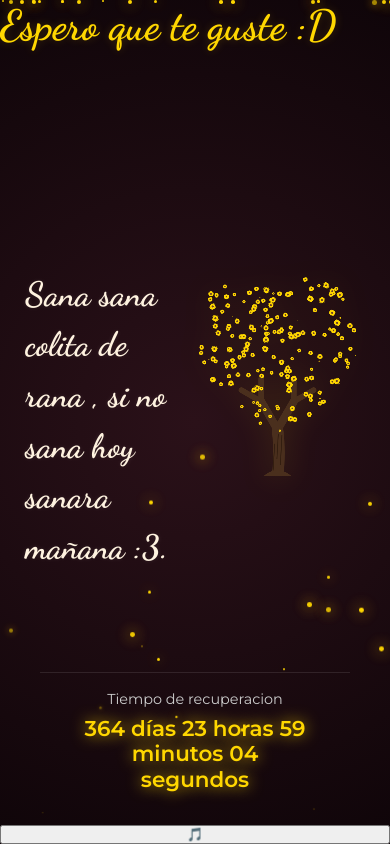
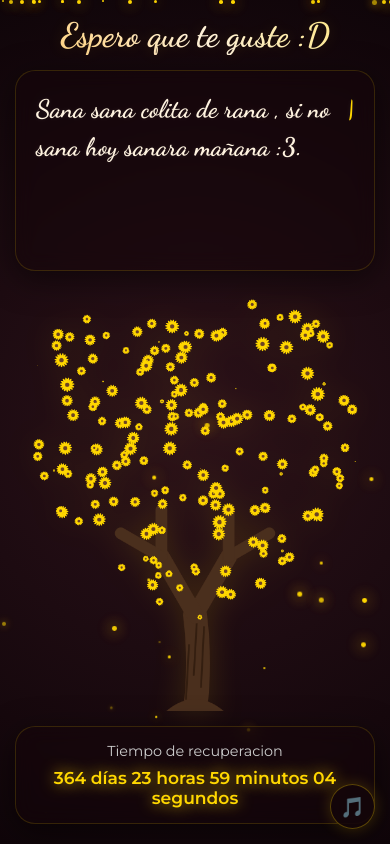
Before and after one commit to gpar781-glitch/Flores_Amarilla, a plain HTML site: page index.html in a window 390 px wide. Drawn offline with Linux system fonts and the light colour scheme.

Commit message:
Add files via upload

```diff
--- a/Css/style.css
+++ b/Css/style.css
@@ -30,22 +30,48 @@ body {
     align-items: center;
     position: relative;
     z-index: 10;
+    perspective: 1000px; /* Efecto 3D Parallax */
 }
 
 /* Sección de texto */
 .text-section {
     flex: 1;
-    padding-right: 20px;
+    padding: 30px;
+    margin-right: 20px;
     z-index: 10;
+    /* Glassmorphism */
+    background: rgba(20, 5, 10, 0.45);
+    backdrop-filter: blur(10px);
+    -webkit-backdrop-filter: blur(10px);
+    border: 1px solid rgba(255, 215, 0, 0.15);
+    border-radius: 20px;
+    box-shadow: 0 8px 32px 0 rgba(0, 0, 0, 0.5);
+    transition: transform 0.15s ease-out;
 }
 
 .title {
     font-family: 'Dancing Script', cursive;
     font-size: clamp(1.8rem, 5vh, 3.2rem);
     font-weight: 700;
-    margin-bottom: clamp(10px, 3vh, 30px);
-    color: #FFD700;
-    text-shadow: 0 0 10px rgba(255, 215, 0, 0.2);
+    background: linear-gradient(45deg, #FFD700, #FFA500, #FFF3E0, #FFD700);
+    background-size: 300% auto;
+    color: transparent;
+    -webkit-background-clip: text;
+    background-clip: text;
+    animation: shineTitle 4s linear infinite;
+    text-shadow: 0 0 15px rgba(255, 215, 0, 0.15);
+}
+
+.global-title {
+    text-align: center;
+    margin-top: clamp(20px, 4vh, 40px);
+    margin-bottom: 0;
+    z-index: 10;
+    width: 100%;
+}
+
+@keyframes shineTitle {
+    to { background-position: 300% center; }
 }
 
 .typing-container {
@@ -59,12 +85,28 @@ body {
     text-shadow: 0 0 5px rgba(255, 255, 255, 0.1);
 }
 
+.typing-container::after {
+    content: '|';
+    animation: blinkCursor 1s infinite;
+    color: #FFD700;
+    margin-left: 5px;
+    font-weight: 300;
+}
+
+@keyframes blinkCursor {
+    0%, 100% { opacity: 1; }
+    50% { opacity: 0; }
+}
+
 /* Sección del Canvas */
 .canvas-container {
     flex: 1.2;
     display: flex;
     justify-content: center;
     align-items: center;
+    position: relative;
+    transition: transform 0.15s ease-out;
+    transform-style: preserve-3d;
 }
 
 canvas {
@@ -79,10 +121,17 @@ canvas {
 .counter-section {
     text-align: center;
     padding: clamp(10px, 2vh, 20px) 40px clamp(20px, 4vh, 40px) 40px;
-    border-top: 1px solid rgba(255, 255, 255, 0.1);
-    margin: 0 40px;
+    margin: 0 40px 20px 40px;
     position: relative;
     z-index: 10;
+    /* Glassmorphism */
+    background: rgba(20, 5, 10, 0.45);
+    backdrop-filter: blur(10px);
+    -webkit-backdrop-filter: blur(10px);
+    border: 1px solid rgba(255, 215, 0, 0.15);
+    border-radius: 20px;
+    box-shadow: 0 8px 32px 0 rgba(0, 0, 0, 0.5);
+    transition: transform 0.15s ease-out;
 }
 
 .counter-title {
@@ -106,7 +155,7 @@ canvas {
     box-shadow: 0 0 10px #FFD700, 0 0 20px #FF8C00;
     pointer-events: none;
     z-index: 1;
-    animation: floatUp 15s infinite linear, glow 3s infinite alternate;
+    animation: floatUpSway 15s infinite linear, glow 3s infinite alternate;
 }
 
 @keyframes heartbeat {
@@ -117,14 +166,135 @@ canvas {
     100% { transform: scale(1); }
 }
 
-@keyframes floatUp {
-    0% { transform: translateY(100vh) scale(0); opacity: 0; }
-    10% { opacity: 1; transform: translateY(80vh) scale(1); }
-    90% { opacity: 1; transform: translateY(10vh) scale(1); }
-    100% { transform: translateY(-10vh) scale(0); opacity: 0; }
+@keyframes floatUpSway {
+    0% { transform: translateY(100vh) translateX(0) scale(0); opacity: 0; }
+    10% { opacity: 1; transform: translateY(80vh) translateX(var(--sway-amount)) scale(1); }
+    50% { transform: translateY(40vh) translateX(calc(var(--sway-amount) * -1)) scale(1); }
+    90% { opacity: 1; transform: translateY(10vh) translateX(var(--sway-amount)) scale(1); }
+    100% { transform: translateY(-10vh) translateX(0) scale(0); opacity: 0; }
 }
 
 @keyframes glow {
     0% { opacity: 0.3; box-shadow: 0 0 5px #FFD700; }
     100% { opacity: 1; box-shadow: 0 0 15px #FFD700, 0 0 20px #FF8C00; }
 }
+
+/* Pétalos Cayendo (desde el árbol) */
+.falling-petal {
+    position: absolute;
+    top: 15%; /* Nivel de la copa del árbol */
+    width: 7px;
+    height: 14px;
+    background-color: #FFD700;
+    border-radius: 50% 0 50% 0; /* Forma de pétalo/hoja */
+    box-shadow: 0 0 3px rgba(255, 215, 0, 0.4);
+    pointer-events: none;
+    z-index: 2;
+    animation: fallDownSway linear infinite;
+    opacity: 0; /* Oculto antes del delay */
+    animation-fill-mode: backwards;
+}
+
+@keyframes fallDownSway {
+    0% { transform: translateY(0) translateX(0) rotate(var(--rot-start)); opacity: 0; }
+    10% { opacity: 1; }
+    50% { transform: translateY(35vh) translateX(var(--sway-amount)) rotate(calc(var(--rot-end) / 2)); opacity: 1; }
+    90% { opacity: 1; }
+    100% { transform: translateY(70vh) translateX(calc(var(--sway-amount) * -1)) rotate(var(--rot-end)); opacity: 0; }
+}
+
+/* Botón de Música */
+.music-btn {
+    position: fixed;
+    bottom: 30px;
+    right: 30px;
+    background: rgba(20, 5, 10, 0.6);
+    backdrop-filter: blur(10px);
+    -webkit-backdrop-filter: blur(10px);
+    border: 1px solid rgba(255, 215, 0, 0.3);
+    border-radius: 50%;
+    width: 55px;
+    height: 55px;
+    font-size: 26px;
+    cursor: pointer;
+    z-index: 100;
+    color: white;
+    display: flex;
+    justify-content: center;
+    align-items: center;
+    box-shadow: 0 0 15px rgba(255, 215, 0, 0.2);
+    transition: all 0.3s ease;
+}
+
+.music-btn:hover {
+    transform: scale(1.1);
+    box-shadow: 0 0 25px rgba(255, 215, 0, 0.5);
+}
+
+.music-btn.playing {
+    animation: pulseMusic 2s infinite;
+}
+
+@keyframes pulseMusic {
+    0% { box-shadow: 0 0 15px rgba(255, 215, 0, 0.2); }
+    50% { box-shadow: 0 0 30px rgba(255, 215, 0, 0.6); }
+    100% { box-shadow: 0 0 15px rgba(255, 215, 0, 0.2); }
+}
+
+/* ------------------------------------------
+   RESPONSIVIDAD (Celulares y Tablets)
+--------------------------------------------- */
+@media (max-width: 768px) {
+    body {
+        overflow-y: auto; /* Permite scroll en móvil si no cabe todo */
+    }
+
+    .global-title {
+        font-size: clamp(1.5rem, 4vh, 2.2rem);
+        margin-top: 15px;
+        padding: 0 10px;
+    }
+
+    .main-container {
+        flex-direction: column;
+        padding: 15px;
+    }
+
+    .text-section {
+        margin-right: 0;
+        margin-bottom: 20px;
+        padding: 20px;
+        width: 100%;
+    }
+
+    .typing-container {
+        height: auto;
+        min-height: 15vh;
+        font-size: clamp(1.2rem, 3vh, 1.8rem);
+    }
+
+    .canvas-container {
+        width: 100%;
+    }
+
+    canvas {
+        max-height: 50vh;
+    }
+
+    .counter-section {
+        margin: 0 15px 20px 15px;
+        padding: 15px;
+    }
+
+    .counter-time {
+        font-size: clamp(1rem, 2vh, 1.2rem);
+    }
+
+    .music-btn {
+        bottom: 15px;
+        right: 15px;
+        width: 45px;
+        height: 45px;
+        font-size: 20px;
+    }
+}
```
